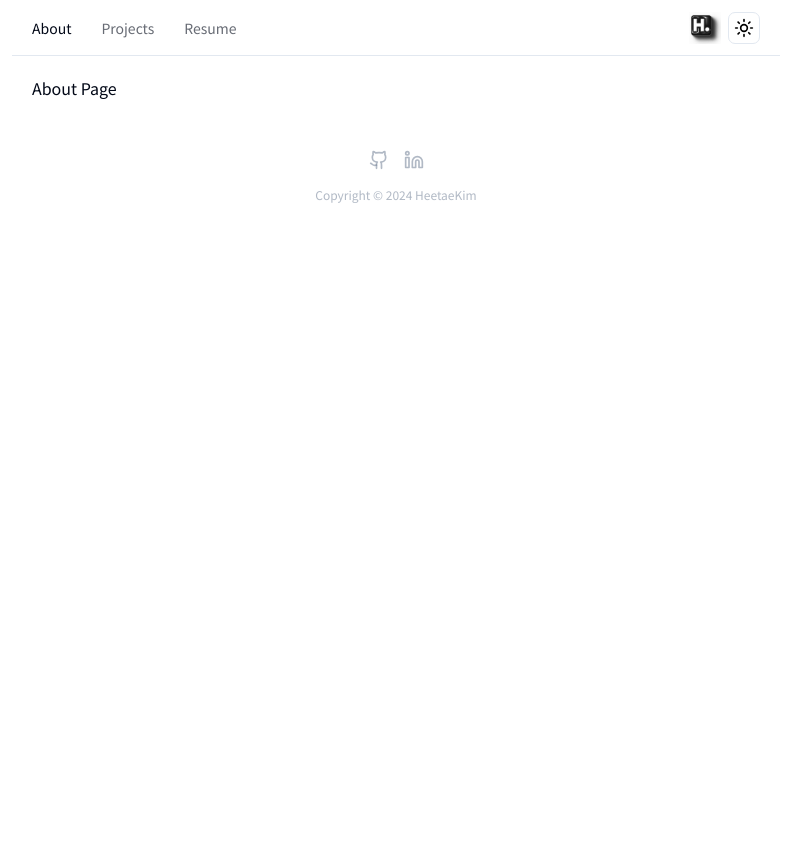
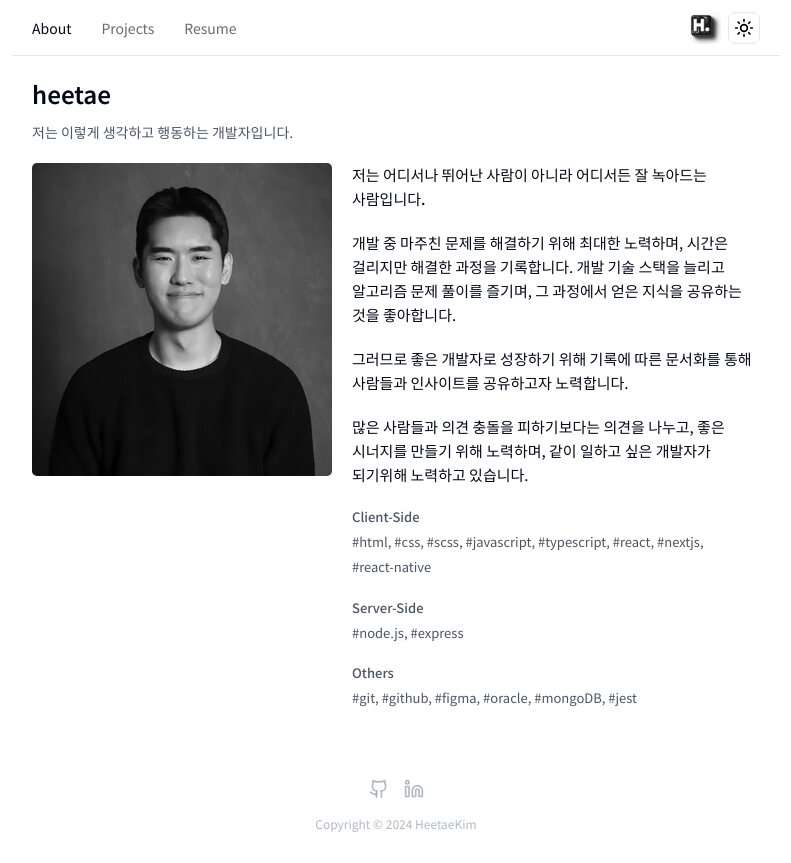
Before and after one commit to hxxtae/heetae.dev, a Next.js app: page /about in a window 1280 px wide. Shown: the whole page, without its empty margins (244-1035 px from the left). Before the commit the page ends 800 px from the top, so only its background shows below. Built offline with nearby package versions, Linux system fonts and the light colour scheme.

Commit message:
:book: feat: create page of about
- with: add pageLayout in component directory

```diff
--- /dev/null
+++ b/src/app/about/data/about.ts
@@ -0,0 +1,45 @@
+interface Skills {
+  clientSide: string[];
+  serverSide: string[];
+  others: string[];
+}
+
+interface About {
+  content: string[];
+  skills: Skills;
+};
+
+const about: About = {
+  content: [
+    "저는 어디서나 뛰어난 사람이 아니라 어디서든 잘 녹아드는 사람입니다.",
+    "개발 중 마주친 문제를 해결하기 위해 최대한 노력하며, 시간은 걸리지만 해결한 과정을 기록합니다. 개발 기술 스택을 늘리고 알고리즘 문제 풀이를 즐기며, 그 과정에서 얻은 지식을 공유하는 것을 좋아합니다.",
+    "그러므로 좋은 개발자로 성장하기 위해 기록에 따른 문서화를 통해 사람들과 인사이트를 공유하고자 노력합니다.",
+    "많은 사람들과 의견 충돌을 피하기보다는 의견을 나누고, 좋은 시너지를 만들기 위해 노력하며, 같이 일하고 싶은 개발자가 되기위해 노력하고 있습니다.",
+  ],
+  skills: {
+    clientSide: [
+      "html",
+      "css",
+      "scss",
+      "javascript",
+      "typescript",
+      "react",
+      "nextjs",
+      "react-native"
+    ],
+    serverSide: [
+      "node.js",
+      "express"
+    ],
+    others: [
+      "git",
+      "github",
+      "figma",
+      "oracle",
+      "mongoDB",
+      "jest"
+    ]
+  }
+};
+
+export default about;
--- a/src/app/about/layout.tsx
+++ b/src/app/about/layout.tsx
@@ -1,11 +1,13 @@
+import PageLayout from '@/components/pageLayout';
+
 interface AboutLayoutProps {
   readonly children: React.ReactNode;
 }
 
 export default function AboutLayout({ children }: AboutLayoutProps) {
   return (
-    <div>
+    <PageLayout title='heetae' description='저는 이렇게 생각하고 행동하는 개발자입니다.'>
       {children}
-    </div>
+    </PageLayout>
   )
 }
--- a/src/app/about/page.module.css
+++ b/src/app/about/page.module.css
@@ -1,6 +1,54 @@
 .about {
-  max-width: var(--max-width);
-  margin: 0 auto;
-  padding: 20px;
   color: hsl(var(--foreground));
+  padding: 20px 0;
 }
+
+.about .wrapper {
+  display: flex;
+  justify-content: space-between;
+  align-items: flex-start;
+  gap: 20px;
+}
+
+.about .wrapper img {
+  flex-shrink: 0;
+  height: auto;
+  border-radius: 5px;
+  object-fit: cover;
+}
+
+.about .content_box {
+  display: flex;
+  flex-direction: column;
+  gap: 20px;
+}
+
+.about .content_text {
+  font-size: 15px;
+  font-weight: 400;
+}
+
+.about .skill_title {
+  font-weight: 500;
+}
+
+.about .skill {
+  display: inline-block;
+}
+
+.about .skill::after {
+  content: ", "
+}
+
+.about .skill:last-child::after {
+  content: ""
+}
+
+@media only screen and (max-width: 640px) {
+  .about .wrapper {
+    flex-direction: column;
+    justify-content: flex-start;
+    align-items: center;
+    gap: 20px;
+  }
+}
--- a/src/app/about/page.tsx
+++ b/src/app/about/page.tsx
@@ -1,9 +1,54 @@
+import about from './data/about';
+import Image from 'next/image';
 import S from './page.module.css';
+import { Text, TextBlur } from '@/components/ui/typograpy';
+import { Metadata } from 'next';
+import metadata from '@/utils/metadata';
 
 export default function About() {
   return (
     <section className={S.about}>
-      About Page
+      <div className={S.wrapper}>
+        <Image alt="프로필이미지" src="/assets/data/about/heetae.jpg" width={300} height={300} />
+        <div className={S.content_box}>
+          {about.content.map((content, idx) => (
+            <Text
+              key={idx}
+              className={S.content_text}
+              style={{ fontWeight: idx === 0 ? "500" : "400" }}
+            >
+              {content}
+            </Text>
+          ))}
+
+          <div>
+            <TextBlur className={S.skill_title}>Client-Side</TextBlur>
+            {about.skills.clientSide.map((skill, idx) => (
+              <TextBlur key={idx} className={S.skill}>#{skill}</TextBlur>
+            ))}
+          </div>
+          <div>
+            <TextBlur className={S.skill_title}>Server-Side</TextBlur>
+            {about.skills.serverSide.map((skill, idx) => (
+              <TextBlur key={idx} className={S.skill}>#{skill}</TextBlur>
+            ))}
+          </div>
+          <div>
+            <TextBlur className={S.skill_title}>Others</TextBlur>
+            {about.skills.others.map((skill, idx) => (
+              <TextBlur key={idx} className={S.skill}>#{skill}</TextBlur>
+            ))}
+          </div>
+        </div>
+      </div>
     </section>
   )
 }
+
+export async function generateMetadata(): Promise<Metadata> {
+  return metadata({
+    title: "Heetae | Frontend Engineer",
+    description: "김희태의 포트폴리오 웹 사이트",
+    path: `/about`,
+  });
+}
--- /dev/null
+++ b/src/components/pageLayout/index.tsx
@@ -0,0 +1,18 @@
+import { Head2, TextBlur } from '../ui/typograpy';
+import S from './page.module.css';
+
+interface ResumeLayoutProps {
+  readonly title: string;
+  readonly description: string;
+  readonly children: React.ReactNode;
+}
+
+export default function PageLayout({ title, description, children }: ResumeLayoutProps) {
+  return (
+    <div className={S.page_layout}>
+      <Head2 className={S.title}>{title}</Head2>
+      <TextBlur className={S.description}>{description}</TextBlur>
+      {children}
+    </div>
+  )
+}
--- /dev/null
+++ b/src/components/pageLayout/page.module.css
@@ -0,0 +1,14 @@
+.page_layout {
+  max-width: var(--max-width);
+  margin: 0 auto;
+  padding: 20px;
+  color: hsl(var(--foreground));
+}
+
+.page_layout .title {
+  margin-bottom: 10px;
+}
+
+.page_layout .description {
+  font-size: 14px;
+}
```
Also changed, not shown: public/assets/data/about/heetae.jpg (added).
